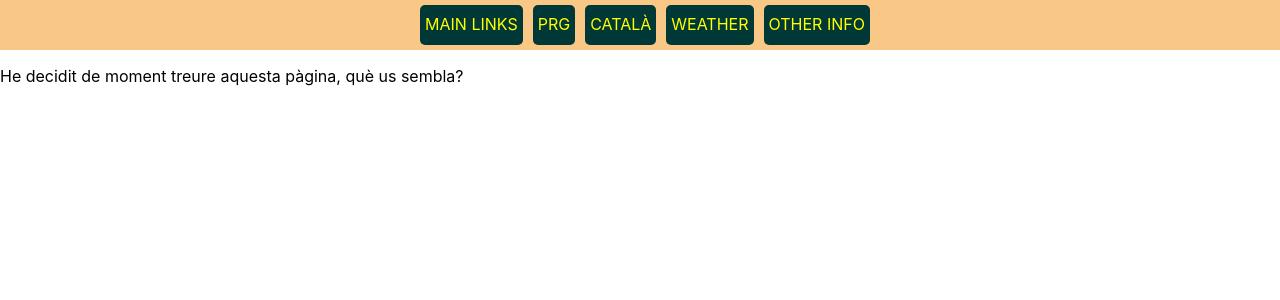
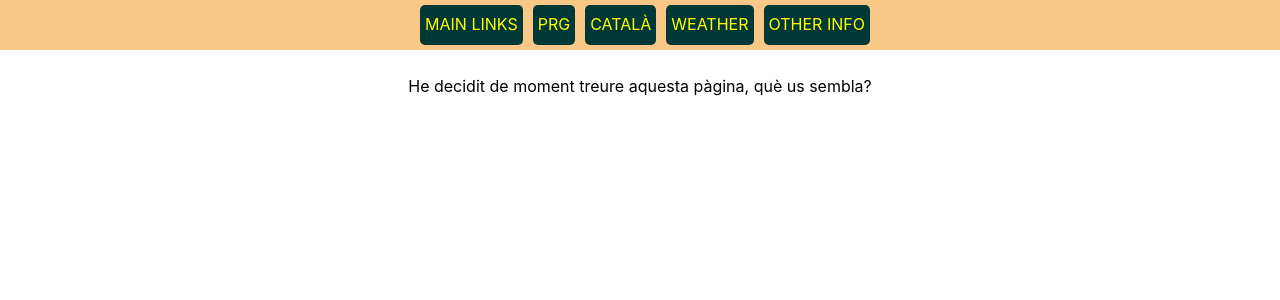
Before and after one commit to JosepConejero/my-links, a React (Create React App) app: page /other-info in a window 1280 px wide. Shown: the top 300 px of the page. Built offline with nearby package versions, Linux system fonts and the light colour scheme.

Commit message:
Modified

```diff
--- a/src/components/ProvisonalQuestions.tsx
+++ b/src/components/ProvisonalQuestions.tsx
@@ -1,4 +1,11 @@
 export const ProvisonalQuestions = () => {
+  return (
+    <div>
+      <p className="catala-links"><p>He decidit de moment treure aquesta pàgina, què us sembla?</p></p>
+
+    </div>
+  );
+
   return (
     <div>
       <ul className="ul-class">
--- a/src/data/provisional-catala-links.ts
+++ b/src/data/provisional-catala-links.ts
@@ -12,6 +12,7 @@ export const provisionalCatalaLinks: MyLink[] = [
   { address: "https://www.esadir.cat/", linkName: "És a dir", order: 1, folder: "ROOT" },
   { address: "https://geiec.iec.cat/sumari", linkName: "Gramàtica essencial de la Llengua catalana", order: 1, folder: "ROOT" },
   { address: "https://www.diccionari.cat/GDLC/decisio", linkName: "Gran diccionari de la llengua catalana", order: 1, folder: "ROOT" },
+  { address: "https://dsff.uab.cat/?mode=Cont%C3%A9&frase=tirar+el+barret+al+foc", linkName: "Diccionari de sinònims de frases fetes", order: 1, folder: "ROOT" },
   { address: "https://docs.google.com/document/d/15U_EAByNlDlAUKvUZgfnmdbj2XkEsZrfMx9u2Sou8Zg/edit?tab=t.0", linkName: "EL MEU VOCABULARI (per repassar)", order: 1, folder: "ROOT" },
 ];
 
--- a/src/pages/OtherInfoPage.jsx
+++ b/src/pages/OtherInfoPage.jsx
@@ -1,12 +1,11 @@
 import { Navbar } from "../components/Navbar";
-//import { ProvisonalQuestions } from "../components/ProvisonalQuestions";
+import { ProvisonalQuestions } from "../components/ProvisonalQuestions";
 
 export const OtherInfoPage = () => {
   return (
     <>
       <Navbar />
-      {/* <ProvisonalQuestions /> */}
-      <p>He decidit de moment treure aquesta pàgina, què us sembla?</p>
+      <ProvisonalQuestions />
     </>
   );
 };
```
